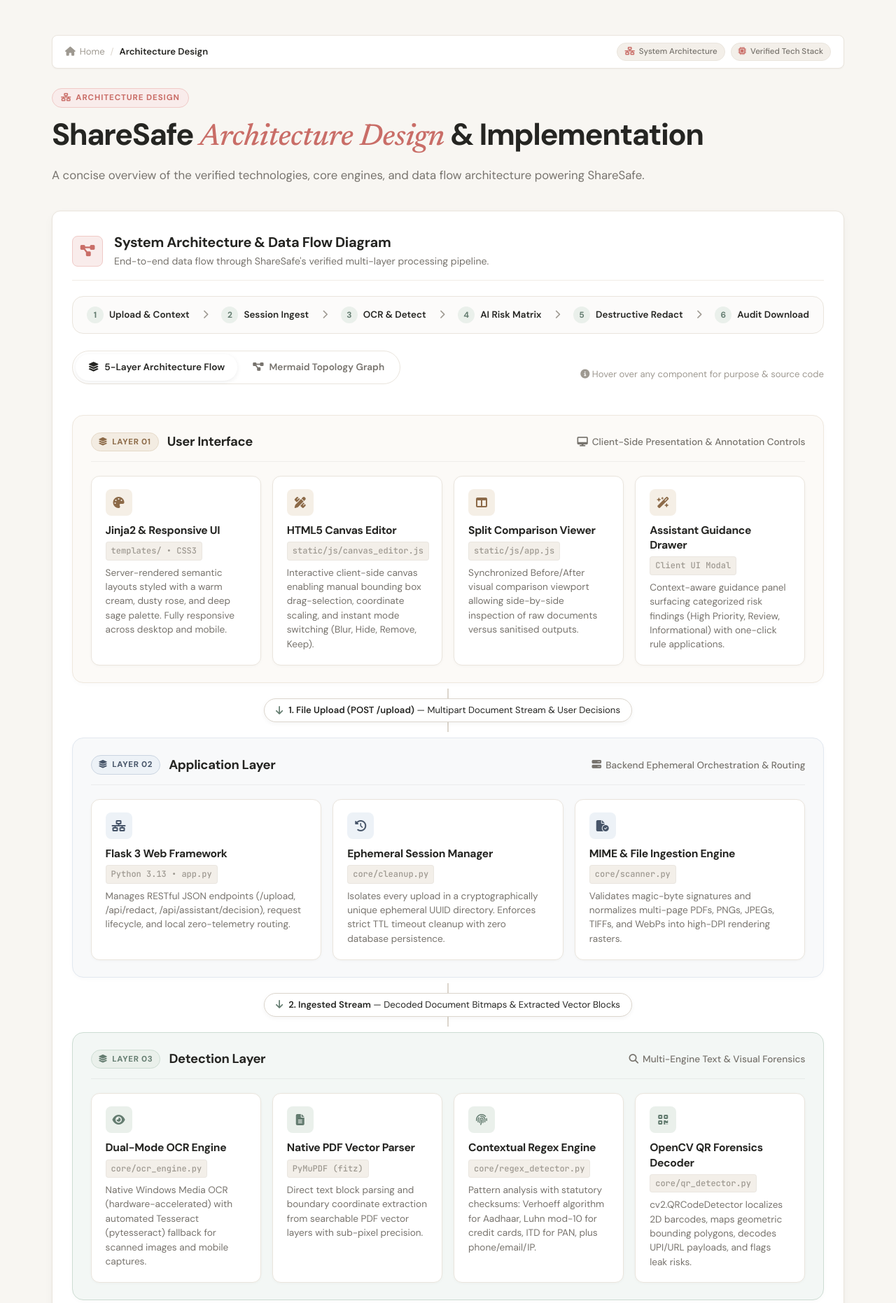
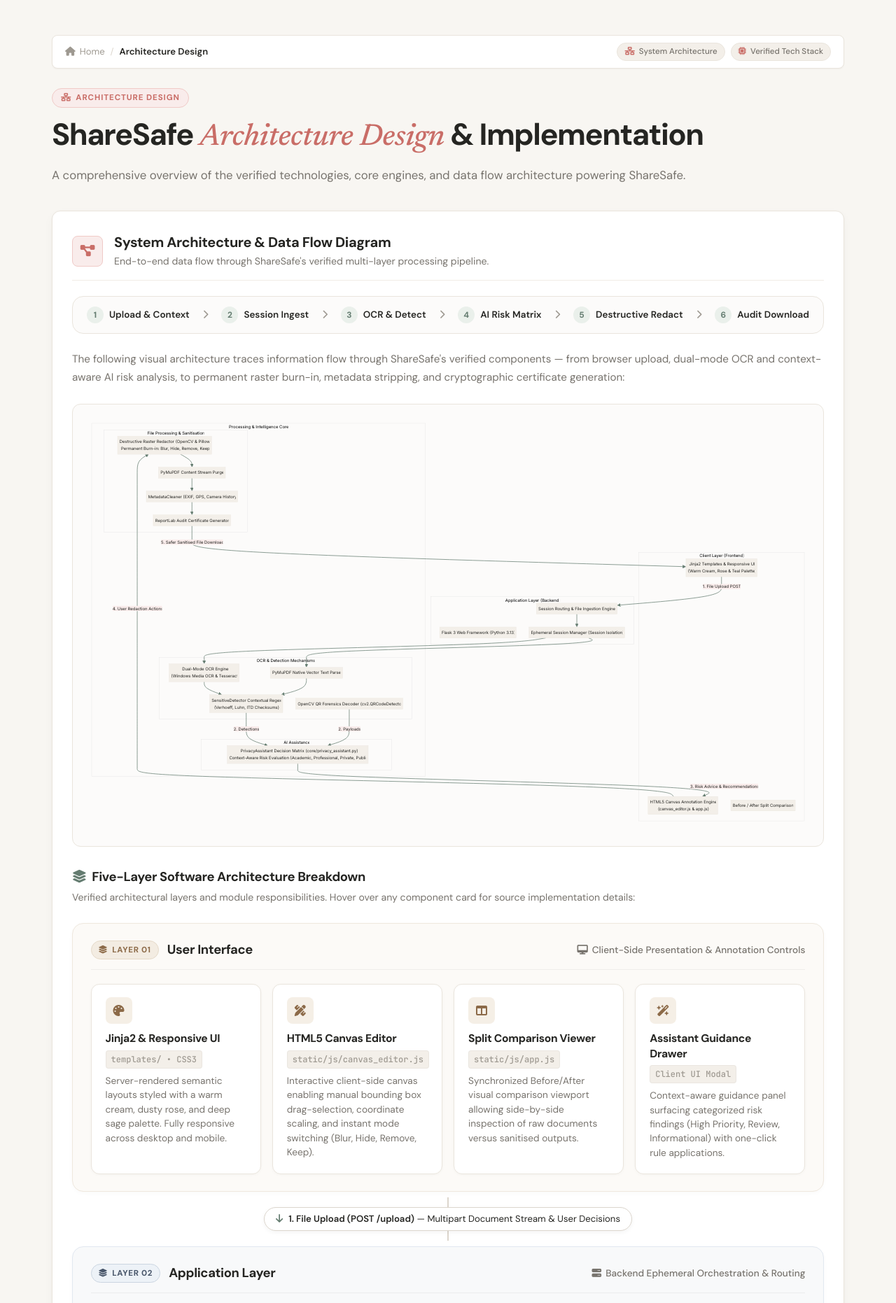
Before and after one commit to Mitangigupta/sharesafe, a Flask app: page /architecture-design in a window 1280 px wide; the page is wider, and only the part inside the window is pictured. Shown: the part 68-1930 px from the top of that part at 70% size. Run offline with Flask 3, Linux system fonts and the light colour scheme; some libraries are stand-ins or nearby versions.

Commit message:
Render Data Flow Diagram directly with no hidden containers and verified Mermaid syntax

```diff
--- a/templates/architecture_design.html
+++ b/templates/architecture_design.html
@@ -26,7 +26,7 @@
             ShareSafe <span class="teal-gradient-text">Architecture Design</span> &amp; Implementation
         </h1>
         <p class="info-hero-lead">
-            A concise overview of the verified technologies, core engines, and data flow architecture powering ShareSafe.
+            A comprehensive overview of the verified technologies, core engines, and data flow architecture powering ShareSafe.
         </p>
     </header>
 
@@ -36,7 +36,7 @@
         <section class="info-card section-card">
             <div class="card-header-line">
                 <div class="header-icon-box"><i class="fa-solid fa-diagram-project"></i></div>
-                <div style="flex-grow: 1;">
+                <div>
                     <h2 class="section-title" style="margin: 0; font-size: 1.25rem;">System Architecture &amp; Data Flow Diagram</h2>
                     <p class="section-subtitle" style="margin: 4px 0 0; font-size: 0.88rem; color: var(--ink-secondary);">
                         End-to-end data flow through ShareSafe's verified multi-layer processing pipeline.
@@ -60,21 +60,74 @@
                     <div class="pipeline-step"><span class="step-num">6</span> Audit Download</div>
                 </div>
 
-                <!-- View Switcher -->
-                <div style="display: flex; justify-content: space-between; align-items: center; flex-wrap: wrap; gap: 12px; margin-bottom: 1.25rem;">
-                    <div class="arch-view-switcher" role="tablist" aria-label="Diagram Views">
-                        <button type="button" id="btnViewLayers" class="arch-tab-btn active" onclick="switchArchView('layers')" role="tab" aria-selected="true">
-                            <i class="fa-solid fa-layer-group"></i> 5-Layer Architecture Flow
-                        </button>
-                        <button type="button" id="btnViewMermaid" class="arch-tab-btn" onclick="switchArchView('mermaid')" role="tab" aria-selected="false">
-                            <i class="fa-solid fa-diagram-project"></i> Mermaid Topology Graph
-                        </button>
+                <p style="margin-bottom: 1.25rem; font-size: 0.95rem; color: var(--ink-secondary);">
+                    The following visual architecture traces information flow through ShareSafe's verified components &mdash; from browser upload, dual-mode OCR and context-aware AI risk analysis, to permanent raster burn-in, metadata stripping, and cryptographic certificate generation:
+                </p>
+
+                <!-- VISIBLE DATA FLOW DIAGRAM (Mermaid Graph) -->
+                <div class="diagram-render-container" style="background: var(--bg-surface-elevated); border: 1px solid var(--border-stone); border-radius: var(--radius-md); padding: 24px; display: flex; justify-content: center; overflow-x: auto; margin-bottom: 2rem;">
+                    <div class="mermaid" style="width: 100%; min-width: 680px; text-align: center;">
+flowchart TD
+    subgraph Client ["Client Layer (Frontend)"]
+        UI["Jinja2 Templates & Responsive UI<br/>(Warm Cream, Rose & Teal Palette)"]
+        Canvas["HTML5 Canvas Annotation Engine<br/>(canvas_editor.js & app.js)"]
+        Split["Before / After Split Comparison"]
+    end
+
+    subgraph Server ["Application Layer (Backend)"]
+        Flask["Flask 3 Web Framework (Python 3.13)"]
+        SessionMgr["Ephemeral Session Manager (Session Isolation)"]
+        Router["Session Routing & File Ingestion Engine"]
+    end
+
+    subgraph Core ["Processing & Intelligence Core"]
+        subgraph DetectionEngines ["OCR & Detection Mechanisms"]
+            PDFParse["PyMuPDF Native Vector Text Parser"]
+            OCREngine["Dual-Mode OCR Engine<br/>(Windows Media OCR & Tesseract)"]
+            RegexEngine["SensitiveDetector Contextual Regex<br/>(Verhoeff, Luhn, ITD Checksums)"]
+            QREngine["OpenCV QR Forensics Decoder (cv2.QRCodeDetector)"]
+        end
+
+        subgraph AIAssistanceEngine ["AI Assistance"]
+            Assistant["PrivacyAssistant Decision Matrix (core/privacy_assistant.py)<br/>Context-Aware Risk Evaluation (Academic, Professional, Private, Public)"]
+        end
+
+        subgraph SanitisationPipeline ["File Processing & Sanitisation"]
+            RasterRedact["Destructive Raster Redactor (OpenCV & Pillow)<br/>Permanent Burn-in: Blur, Hide, Remove, Keep"]
+            VectorPurge["PyMuPDF Content Stream Purge"]
+            MetaClean["MetadataCleaner (EXIF, GPS, Camera History)"]
+            CertGen["ReportLab Audit Certificate Generator"]
+        end
+    end
+
+    UI -->|1. File Upload POST| Router
+    Router --> SessionMgr
+    SessionMgr --> PDFParse
+    SessionMgr --> OCREngine
+    PDFParse --> RegexEngine
+    OCREngine --> RegexEngine
+    RegexEngine -->|2. Detections| Assistant
+    QREngine -->|2. Payloads| Assistant
+    Assistant -->|3. Risk Advice & Recommendations| Canvas
+    Canvas -->|4. User Redaction Actions| RasterRedact
+    RasterRedact --> VectorPurge
+    VectorPurge --> MetaClean
+    MetaClean --> CertGen
+    CertGen -->|5. Safer Sanitised File Download| UI
                     </div>
-                    <span style="font-size: 0.82rem; color: var(--ink-muted);"><i class="fa-solid fa-circle-info"></i> Hover over any component for purpose &amp; source code</span>
                 </div>
 
-                <!-- VIEW 1: 5-Layer Architecture & Data Flow Diagram -->
-                <div id="archLayersView" class="arch-stage-container" style="display: block;">
+                <!-- 5-LAYER SOFTWARE ARCHITECTURE PRESENTATION BREAKDOWN -->
+                <div style="margin-top: 1.5rem; margin-bottom: 0.75rem;">
+                    <h3 style="font-size: 1.15rem; font-weight: 700; color: var(--ink-primary); margin: 0 0 6px;">
+                        <i class="fa-solid fa-layer-group" style="color: var(--sage-primary); margin-right: 8px;"></i>Five-Layer Software Architecture Breakdown
+                    </h3>
+                    <p style="font-size: 0.88rem; color: var(--ink-secondary); margin: 0 0 1.25rem;">
+                        Verified architectural layers and module responsibilities. Hover over any component card for source implementation details:
+                    </p>
+                </div>
+
+                <div class="arch-stage-container">
 
                     <!-- LAYER 1: User Interface -->
                     <div class="arch-layer arch-layer-ui">
@@ -426,57 +479,6 @@
 
                 </div>
 
-                <!-- VIEW 2: Technical Mermaid Graph Topology -->
-                <div id="archMermaidView" class="arch-mermaid-container" style="display: none;">
-                    <div class="mermaid" style="width: 100%; min-width: 680px; text-align: center;">
-flowchart TD
-    subgraph Client ["Client Layer (Frontend)"]
-        UI["Jinja2 Templates &amp; Responsive UI<br/>(Warm Cream, Rose &amp; Teal Palette)"]
-        Canvas["HTML5 Canvas Annotation Engine<br/>(canvas_editor.js &amp; app.js)"]
-        Split["Before / After Split Comparison"]
-    end
-
-    subgraph Server ["Application Layer (Backend)"]
-        Flask["Flask 3 Web Framework (Python 3.13)"]
-        SessionMgr["Ephemeral Session Manager (Session Isolation)"]
-        Router["Session Routing &amp; File Ingestion Engine"]
-    end
-
-    subgraph Core ["Processing &amp; Intelligence Core"]
-        subgraph DetectionEngines ["OCR &amp; Detection Mechanisms"]
-            PDFParse["PyMuPDF Native Vector Text Parser"]
-            OCREngine["Dual-Mode OCR Engine<br/>(Windows Media OCR &amp; Tesseract pytesseract)"]
-            RegexEngine["SensitiveDetector Contextual Regex<br/>(Verhoeff for Aadhaar, Luhn for Cards, ITD for PAN)"]
-            QREngine["OpenCV QR Forensics Decoder (cv2.QRCodeDetector)"]
-        end
-
-        subgraph AIAssistanceEngine ["AI Assistance"]
-            Assistant["PrivacyAssistant Decision Matrix (core/privacy_assistant.py)<br/>Context-Aware Risk Evaluation (Academic, Professional, Private, Public)"]
-        end
-
-        subgraph SanitisationPipeline ["File Processing &amp; Sanitisation"]
-            RasterRedact["Destructive Raster Redactor (OpenCV &amp; Pillow)<br/>Permanent Burn-in: Blur, Hide, Remove, Keep"]
-            VectorPurge["PyMuPDF Content Stream Purge"]
-            MetaClean["MetadataCleaner (EXIF, GPS, Camera History)"]
-            CertGen["ReportLab Audit Certificate Generator"]
-        end
-    end
-
-    UI -->|1. File Upload POST| Router
-    Router --> SessionMgr
-    SessionMgr --> PDFParse
-    SessionMgr --> OCREngine
-    PDFParse &amp; OCREngine --> RegexEngine
-    RegexEngine &amp; QREngine -->|2. Detections &amp; Payloads| Assistant
-    Assistant -->|3. Risk Advice &amp; Recommendations| Canvas
-    Canvas -->|4. User Redaction Actions| RasterRedact
-    RasterRedact --> VectorPurge
-    VectorPurge --> MetaClean
-    MetaClean --> CertGen
-    CertGen -->|5. Safer Sanitised File Download| UI
-                    </div>
-                </div>
-
             </div>
         </section>
 
@@ -583,10 +585,8 @@
 <!-- Mermaid JS for Architecture Diagram -->
 <script src="https://cdn.jsdelivr.net/npm/mermaid@10/dist/mermaid.min.js"></script>
 <script>
-    let mermaidInitialized = false;
-
-    function initMermaidIfNeeded() {
-        if (!mermaidInitialized && typeof mermaid !== 'undefined') {
+    document.addEventListener("DOMContentLoaded", function() {
+        if (typeof mermaid !== 'undefined') {
             mermaid.initialize({
                 startOnLoad: true,
                 theme: 'base',
@@ -599,42 +599,10 @@
                     lineColor: '#647C70',
                     secondaryColor: '#F9ECEB',
                     tertiaryColor: '#FCFBFA',
-                    fontFamily: 'Inter, system-ui, sans-serif'
+                    fontFamily: 'Inter, system-ui, -apple-system, sans-serif'
                 }
             });
-            mermaidInitialized = true;
         }
-    }
-
-    function switchArchView(view) {
-        const layersView = document.getElementById('archLayersView');
-        const mermaidView = document.getElementById('archMermaidView');
-        const btnLayers = document.getElementById('btnViewLayers');
-        const btnMermaid = document.getElementById('btnViewMermaid');
-
-        if (view === 'mermaid') {
-            layersView.style.display = 'none';
-            mermaidView.style.display = 'flex';
-            btnLayers.classList.remove('active');
-            btnLayers.setAttribute('aria-selected', 'false');
-            btnMermaid.classList.add('active');
-            btnMermaid.setAttribute('aria-selected', 'true');
-            initMermaidIfNeeded();
-            if (typeof mermaid !== 'undefined' && mermaid.run) {
-                mermaid.run({ nodes: [mermaidView.querySelector('.mermaid')] });
-            }
-        } else {
-            layersView.style.display = 'block';
-            mermaidView.style.display = 'none';
-            btnLayers.classList.add('active');
-            btnLayers.setAttribute('aria-selected', 'true');
-            btnMermaid.classList.remove('active');
-            btnMermaid.setAttribute('aria-selected', 'false');
-        }
-    }
-
-    document.addEventListener("DOMContentLoaded", function() {
-        initMermaidIfNeeded();
     });
 </script>
 {% endblock %}
--- a/templates/base.html
+++ b/templates/base.html
@@ -9,7 +9,7 @@
     <link rel="preconnect" href="https://fonts.gstatic.com" crossorigin>
     <link href="https://fonts.googleapis.com/css2?family=DM+Sans:ital,opsz,wght@0,9..40,400;0,9..40,500;0,9..40,600;0,9..40,700;1,9..40,400&family=Inter:wght@400;500;600;700&family=JetBrains+Mono:wght@400;500;600&family=Newsreader:ital,opsz,wght@0,6..72,400;0,6..72,500;0,6..72,600;1,6..72,400;1,6..72,500&display=swap" rel="stylesheet">
     <link rel="stylesheet" href="https://cdnjs.cloudflare.com/ajax/libs/font-awesome/6.5.1/css/all.min.css">
-    <link id="mainStylesheet" rel="stylesheet" href="{{ url_for('static', filename='css/style.css') }}?v=4.9.1" onerror="this.onerror=null;this.href='/static/css/style.css?t=' + Date.now();">
+    <link id="mainStylesheet" rel="stylesheet" href="{{ url_for('static', filename='css/style.css') }}?v=4.9.2" onerror="this.onerror=null;this.href='/static/css/style.css?t=' + Date.now();">
 </head>
 <body class="sharesafe-theme">
     <!-- Header Navigation -->
```
